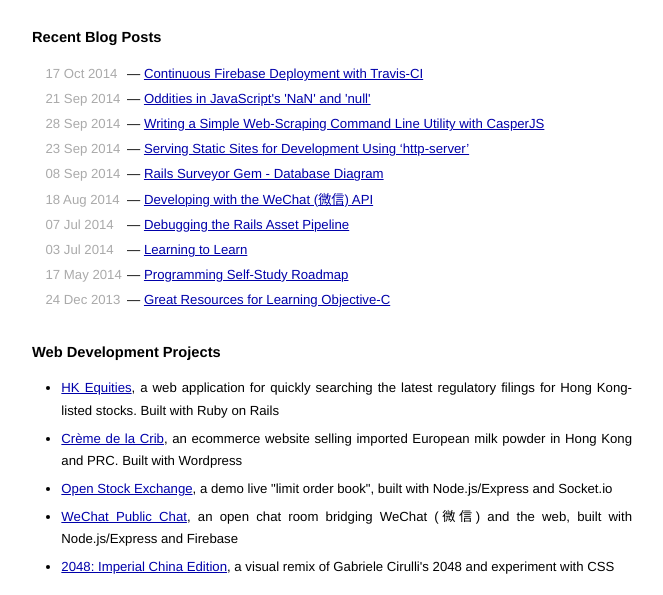
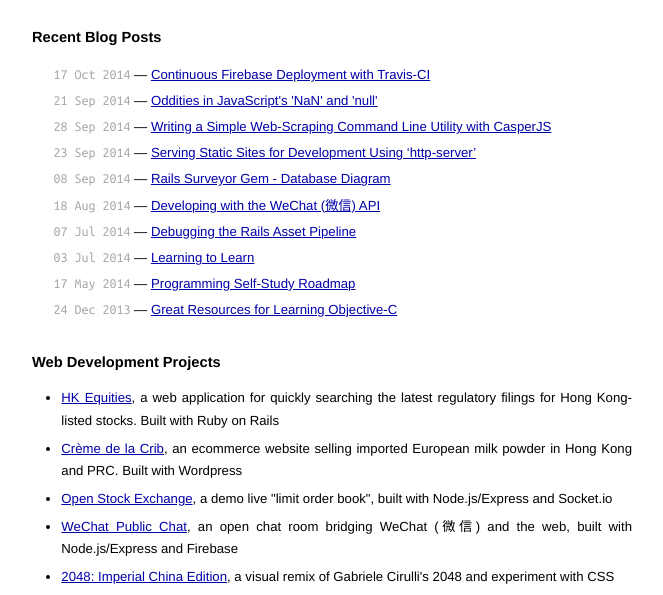
Before and after one commit to johnheroy/johnheroy.github.io, a plain HTML site: page _site/index.html in a window 1280 px wide. Shown: the part 70-665 px from the top of the page, without its empty margins (308-971 px from the left). Drawn offline with nearby package versions, Linux system fonts and the light colour scheme; files whose address does not match are found by name.

Commit message:
Show dates with UbuntuMono font

```diff
--- a/_site/css/style.css
+++ b/_site/css/style.css
@@ -3,6 +3,11 @@
 /* Common
 /*
 /*****************************************************************************/
+
+@font-face {
+  font-family: UbuntuMono;
+  src: url('../fonts/UbuntuMono-R.ttf');
+}
 
 * {
   margin: 0;
@@ -128,10 +133,9 @@
 }
 
 span.post-date {
-  /*font-weight: bold;*/
   color: #aaa;
-  display: inline-block;
-  width: 70px;
+  font-family: UbuntuMono;
+  font-size: 14px;
 }
 
 
--- a/css/style.css
+++ b/css/style.css
@@ -3,6 +3,11 @@
 /* Common
 /*
 /*****************************************************************************/
+
+@font-face {
+  font-family: UbuntuMono;
+  src: url('../fonts/UbuntuMono-R.ttf');
+}
 
 * {
   margin: 0;
@@ -128,10 +133,9 @@
 }
 
 span.post-date {
-  /*font-weight: bold;*/
   color: #aaa;
-  display: inline-block;
-  width: 70px;
+  font-family: UbuntuMono;
+  font-size: 14px;
 }
 
 
```
Also changed, not shown: fonts/UbuntuMono-B.ttf (added), fonts/UbuntuMono-BI.ttf (added), fonts/UbuntuMono-R.ttf (added), fonts/UbuntuMono-RI.ttf (added), 1 other file.
